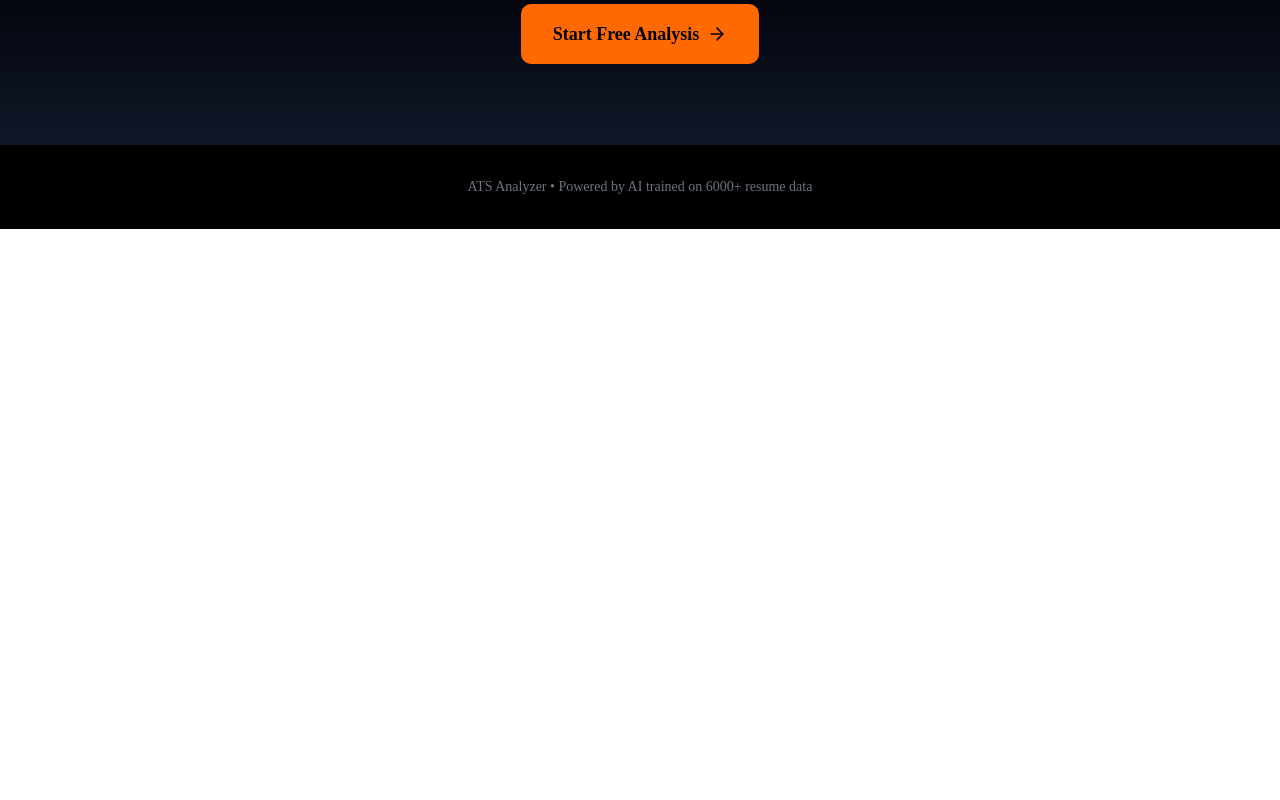
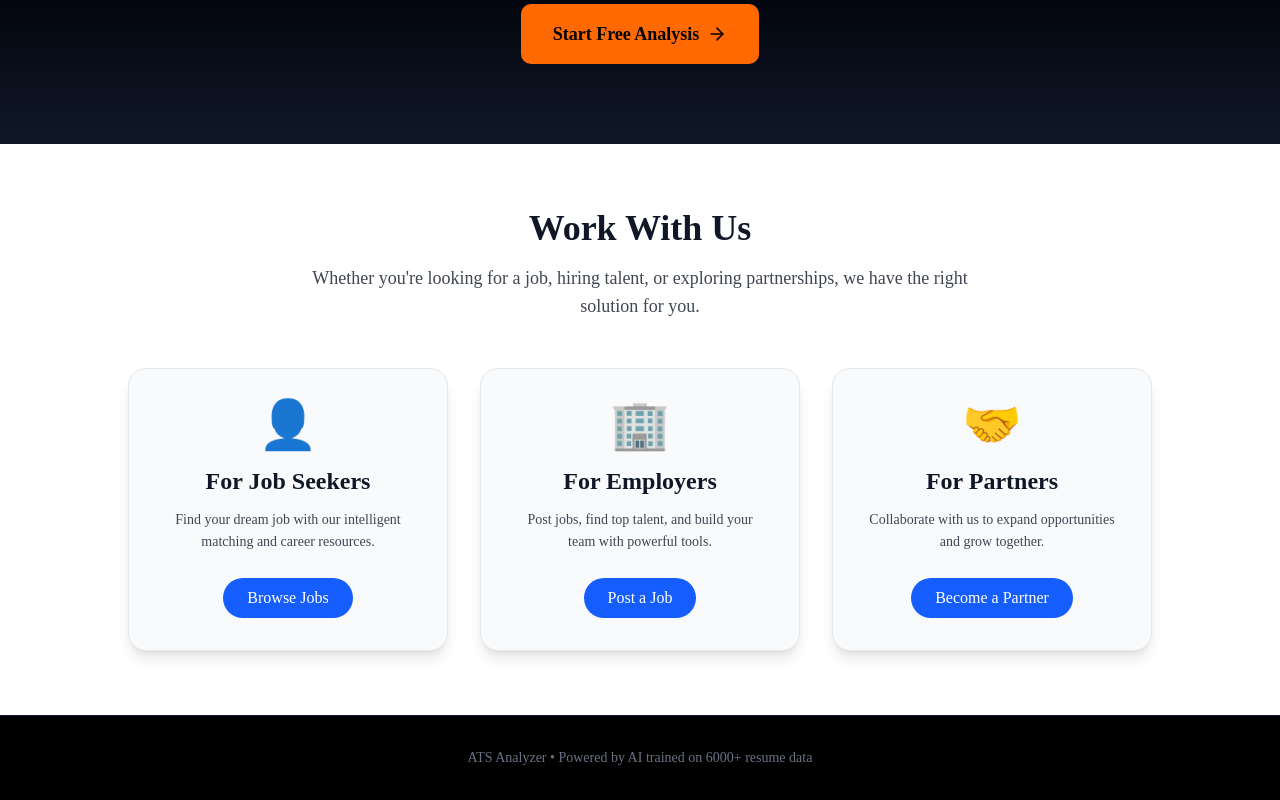
Before and after one commit to waisalam/resume-builder, a Next.js app in the folder frontend/: page / in a window 1280 px wide. Shown: the part 3223-4023 px from the top of the page. Before the commit the page ends 3452 px from the top, so only its background shows below. Built offline with nearby package versions, Linux system fonts and the light colour scheme; no server answers.

Commit message:
feat: add a work with us section

```diff
--- a/frontend/app/globals.css
+++ b/frontend/app/globals.css
@@ -128,3 +128,18 @@
     @apply font-sans;
   }
 }
+
+@keyframes fadeInUp {
+  from {
+    opacity: 0;
+    transform: translateY(20px);
+  }
+  to {
+    opacity: 1;
+    transform: translateY(0);
+  }
+}
+
+.animate-fadeInUp {
+  animation: fadeInUp 0.6s ease-out both;
+}
--- a/frontend/components/home-page.tsx
+++ b/frontend/components/home-page.tsx
@@ -4,6 +4,7 @@ import { ArrowRight, CheckCircle2, Zap, Brain, FileText, Briefcase, Sparkles, Tr
 import Link from 'next/link'
 import { useSession, signIn } from 'next-auth/react'
 import Navbar from '@/components/navbar'
+import WorkWithUs from '@/components/work-with-us'
 
 export default function HomePage() {
   const { data: session } = useSession()
@@ -271,6 +272,9 @@ export default function HomePage() {
         </div>
       </section>
 
+      {/* Work With Us Section */}
+      <WorkWithUs />
+
       {/* Footer */}
       <footer className="bg-black border-t border-gray-900 py-8">
         <div className="max-w-7xl mx-auto px-6 sm:px-8 text-center text-gray-500 text-sm">
--- /dev/null
+++ b/frontend/components/work-with-us.tsx
@@ -0,0 +1,96 @@
+"use client";
+
+import React from "react";
+import { motion } from "framer-motion";
+import { useTheme } from "next-themes";
+
+const cards = [
+  {
+    emoji: "👤",
+    title: "For Job Seekers",
+    description:
+      "Find your dream job with our intelligent matching and career resources.",
+    cta: "Browse Jobs",
+  },
+  {
+    emoji: "🏢",
+    title: "For Employers",
+    description:
+      "Post jobs, find top talent, and build your team with powerful tools.",
+    cta: "Post a Job",
+  },
+  {
+    emoji: "🤝",
+    title: "For Partners",
+    description:
+      "Collaborate with us to expand opportunities and grow together.",
+    cta: "Become a Partner",
+  },
+];
+
+const fadeInUp = {
+  hidden: { opacity: 0, y: 30 },
+  visible: (i: number) => ({
+    opacity: 1,
+    y: 0,
+    transition: {
+      delay: i * 0.15,
+      duration: 0.6,
+      ease: "easeOut",
+    },
+  }),
+};
+
+export default function WorkWithUs() {
+  const { theme } = useTheme();
+  const isDark = theme === "dark";
+
+  return (
+    <section
+      className={`py-16 px-4 transition-colors duration-300 ${
+        isDark ? "bg-gray-900 text-white" : "bg-white text-gray-900"
+      }`}
+    >
+      <div className="max-w-6xl mx-auto text-center mb-12">
+        <h2 className="text-4xl font-bold mb-4">Work With Us</h2>
+        <p className="text-lg max-w-2xl mx-auto opacity-80">
+          Whether you&apos;re looking for a job, hiring talent, or exploring
+          partnerships, we have the right solution for you.
+        </p>
+      </div>
+
+      <div className="grid grid-cols-1 md:grid-cols-3 gap-8 max-w-5xl mx-auto">
+        {cards.map((card, index) => (
+          <motion.div
+            key={index}
+            custom={index}
+            initial="hidden"
+            whileInView="visible"
+            viewport={{ once: true, amount: 0.2 }}
+            variants={fadeInUp}
+            className={`rounded-2xl p-8 flex flex-col items-center text-center shadow-lg transition-all duration-300 ease-in-out hover:scale-105 hover:shadow-2xl ${
+              isDark
+                ? "bg-gray-800 border border-gray-700"
+                : "bg-gray-50 border border-gray-200"
+            }`}
+          >
+            <span className="text-5xl mb-4">{card.emoji}</span>
+            <h3 className="text-2xl font-semibold mb-3">{card.title}</h3>
+            <p className="mb-6 text-sm leading-relaxed opacity-80">
+              {card.description}
+            </p>
+            <button
+              className={`mt-auto px-6 py-2 rounded-full font-medium transition-colors duration-200 ${
+                isDark
+                  ? "bg-blue-600 hover:bg-blue-500 text-white"
+                  : "bg-blue-600 hover:bg-blue-700 text-white"
+              }`}
+            >
+              {card.cta}
+            </button>
+          </motion.div>
+        ))}
+      </div>
+    </section>
+  );
+}
```
